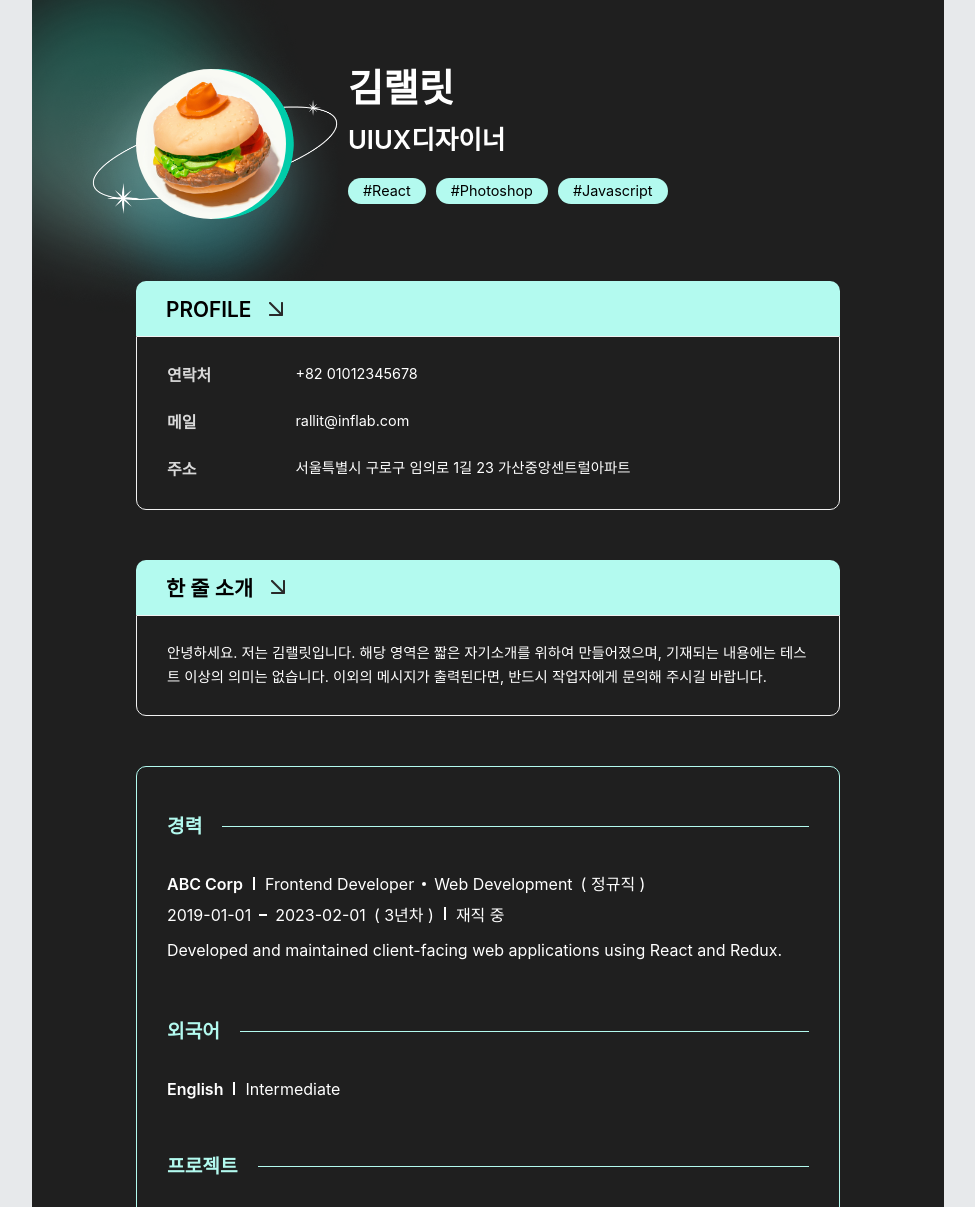
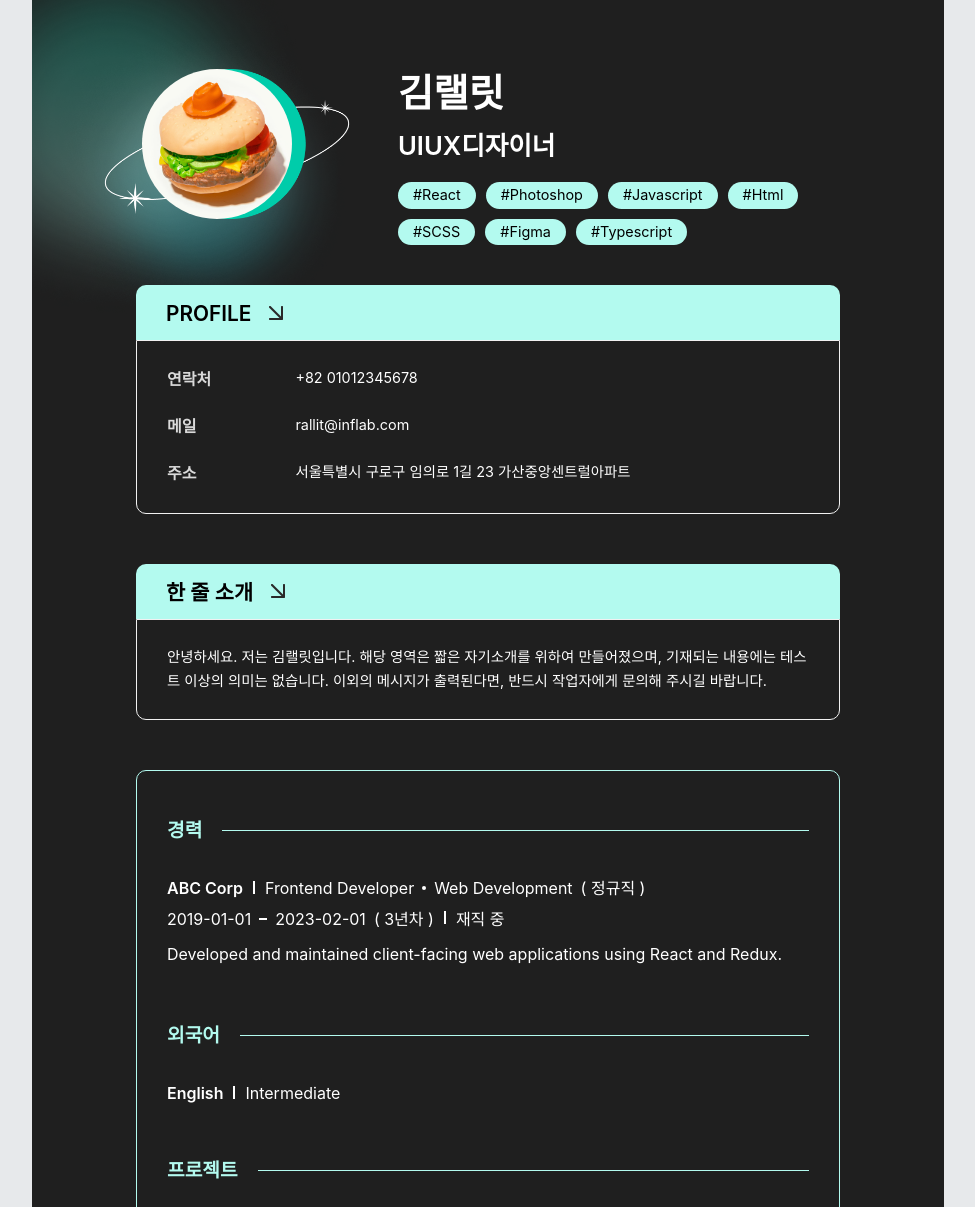
Before and after one commit to hotggang/resume-template, a website built with Vite: page src/theme/universe/index.html in a window 1280 px wide. Shown: the part 120-1327 px from the top of the page, without its empty margins (152-1127 px from the left). Built offline with nearby package versions, Linux system fonts and the light colour scheme; a web font is replaced by a local one.

Commit message:
profile 텍스트 넘침처리, portfolio 토글처리

```diff
--- a/src/settings/data.ts
+++ b/src/settings/data.ts
@@ -22,7 +22,7 @@ export const BASIC = {
 };
 
 export const TECH_STACK: TechStack = {
-	skills: ['React', 'Photoshop', 'Javascript'],
+	skills: ['React', 'Photoshop', 'Javascript', 'Html', 'SCSS', 'Figma', 'Typescript'],
 };
 
 export const WORK_EXPERIENCES: WorkExperience[] = [
--- a/src/theme/universe/css/scss/components/universe.scss
+++ b/src/theme/universe/css/scss/components/universe.scss
@@ -39,7 +39,8 @@
 
 //header - 기본정보 영역
 .universe__content-header{
-    margin: 0 0 60px 0;
+    width: 100%;
+    margin: 0 0 40px 0;
     display: flex;
 }
 //프로필 이미지 영역
@@ -47,6 +48,7 @@
 
     .sample{
         position: absolute;
+        left: 110px;
         z-index: 1;
         width: 150px;
         height: 150px;
@@ -56,29 +58,33 @@
         width: 262px;
         height: 150px;
         position: relative;
-        right: 52px;
+        right: 40px;
     }
 }
 .universe__content-headerTitle{
-    display: inline-block;
-    position: relative;
-    right: 50px;
+    min-width: 0;
+    display: flex;
+    flex-direction: column;
+    flex: 1 1 auto;
 
     .name{
-        margin: 0 0 20px 0;
+        margin: 0 0 10px 0;
         font-size: 2.4rem;
         font-weight: 600;
+        line-height: 1.3;
         color: #fff;
     }
     .job{
-        margin: 0 0 25px 0;
+        margin: 0 0 20px 0;
         font-size: 1.6rem;
         font-weight: 600;
+        line-height: 1.3;
         color: #fff;
     }
     .techStack{
         display: flex;
         flex-direction: row;
+        flex-wrap: wrap;
         gap: 10px;
     }
     .techStack > div{
@@ -216,6 +222,12 @@
         gap: 10px;
     }
 
+    .subtitleContainer{
+        display: flex;
+        align-items: center;
+        gap: 10px;
+    }
+
     .categoryBelong{
         display: flex;
         flex-direction: row;
@@ -248,6 +260,11 @@
         word-break: normal;
         word-wrap: break-word;
     }
+}
+
+//portfolio css처리
+.portfolioWrap:not(:has(.categoryContents)){
+    display: none;
 }
 
 //지원자에게 묻는 질문
--- a/src/theme/universe/index.html
+++ b/src/theme/universe/index.html
@@ -79,8 +79,10 @@
 						{{#each workExperiences}}
 						<div class="universe__content-category-WorkExperience categoryContents">
 							<div class="universe__content-category-WorkExperienceTitle categorySubtitle">
-								<h3 class="company front">{{companyName}}</h3>
-								<div class="divider"></div>
+								<div class="subtitleContainer">
+									<h3 class="company front">{{companyName}}</h3>
+									<div class="divider"></div>
+								</div>
 								<div class="universe__content-category-WorkExperienceDetail categoryBelong">
 									<h3 class="role back">{{role}}</h3>
 									<div class="dividerCircle"></div>
@@ -151,7 +153,7 @@
 					</div>
 					{{/if}}
 					{{#if portfolio}}
-					<div class="universe__content-category-portfolioLink categoryContainer">
+					<div class="universe__content-category-portfolioLink categoryContainer portfolioWrap">
 						<div class="universe__content-category-portfolioTitle categoryTitle">
 							<h3 class="links">포트폴리오</h3>
 							<div class="titleLine"></div>
```
Also changed, not shown: src/theme/universe/css/scss/universe.min.css, src/theme/universe/css/styles.min.css.
